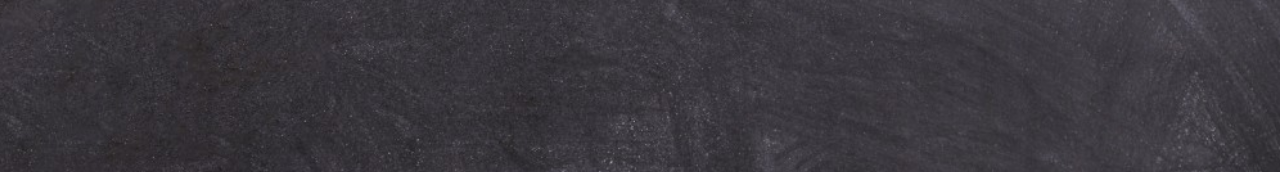
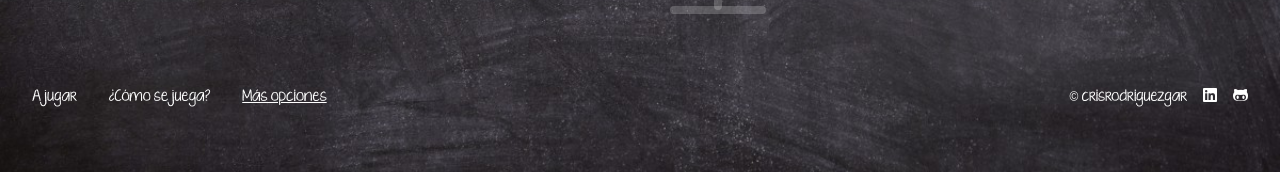
Before and after one commit to crisrodriguezgar/hangman-game, a React (Vite) app: page / in a window 1280 px wide. Shown: the part 586-758 px from the top of the page. Built offline with nearby package versions, Linux system fonts and the light colour scheme; no server answers.

Commit message:
update height

```diff
--- a/src/styles/App.scss
+++ b/src/styles/App.scss
@@ -1,4 +1,6 @@
 // COMMON STYLES
+
+
 
 .title {
   display: block;
@@ -18,7 +20,7 @@
 .page {
   padding: 2rem;
   width: 100%;
-  //min-height: 100vh;
+  min-height: 100vh;
   background-image: url('../assets/blackboard.jpg');
   background-size: cover;
   background-position: center center;
@@ -27,13 +29,16 @@
 // MAIN
 
 .main {
-  min-height: 100vh;
+  //min-height: 100vh;
+  padding-block: 1.5rem;
   display: flex;
   flex-wrap: wrap;
-  justify-content: space-evenly;
+  text-align: center;
+  justify-content: center;
   @media (min-width: 768px) {
     flex-direction: row;
     gap: 5rem;
+    padding: 3.5rem;
   }
 }
 .button {
--- a/src/styles/layout/footer.scss
+++ b/src/styles/layout/footer.scss
@@ -1,7 +1,10 @@
 .footer {
+  //position: relative;
+  bottom: 0;
   display: flex;
   justify-content: space-around;
-  padding-top: 2rem;
+  padding-block: 2rem;
+  padding-block: 1rem;
   flex-direction: column;
   text-align: center;
   @media (min-width: 768px) {
```
Also changed, not shown: src/components/App.jsx (+8 -11 lines).
